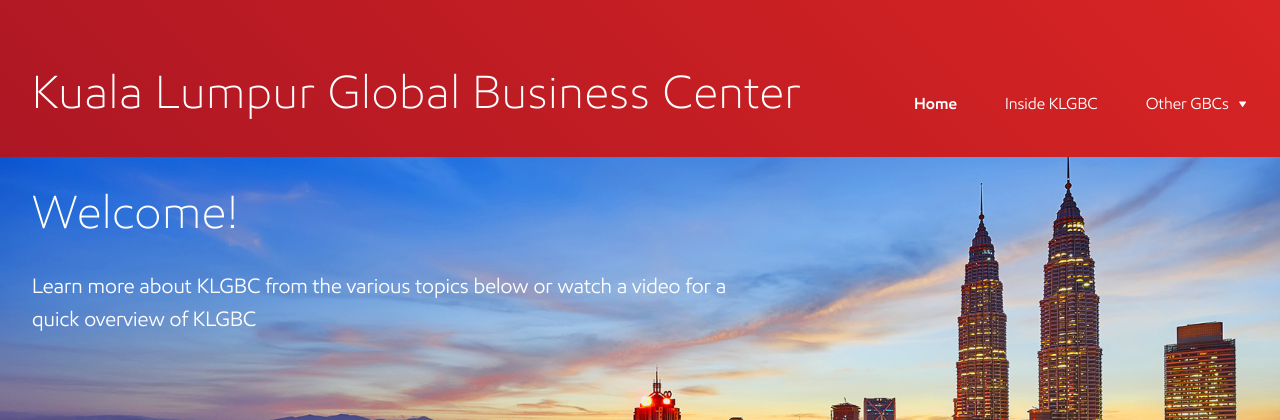
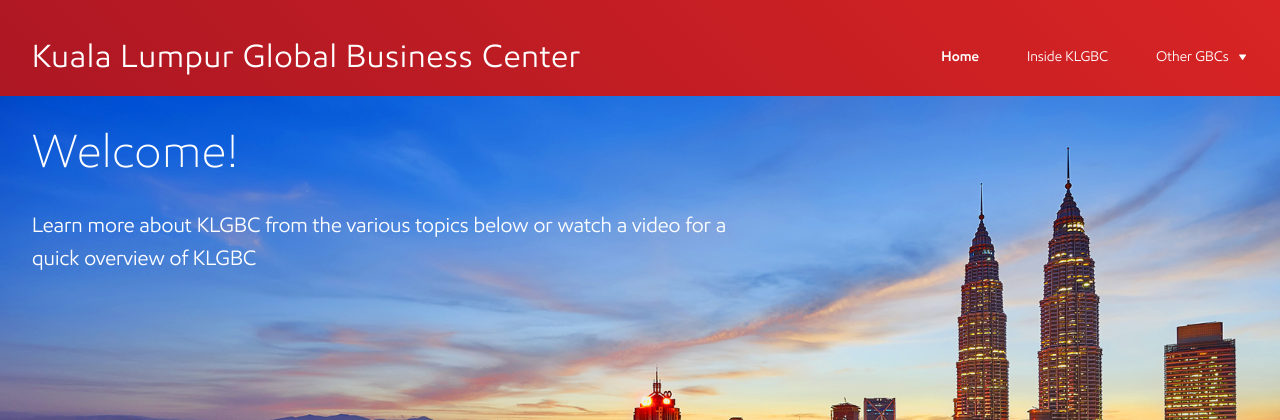
Before and after one commit to BeckyYunus/KLGBCsite, a Flask app: page / in a window 1280 px wide. Shown: the top 420 px of the page. Run offline with Flask 2, Linux system fonts and the light colour scheme; some web fonts are replaced.

Commit message:
Update index.html

```diff
--- a/templates/index.html
+++ b/templates/index.html
@@ -19,11 +19,11 @@
 	</head>
 	<body>
 
-<header class="em-c-header " role="banner">
+<header class="em-c-header em-c-header--condensed em-u-padding-top-double em-u-padding-bottom" role="banner">
   <div class="em-l-container em-c-header__inner">
     <div class="em-c-header__body">
       <div class="em-c-header__title-container">
-        <h2 class="em-c-header__title"><a href="#" rel="home" class="em-c-header__title-link">Kuala Lumpur Global Business Center</a></h2>
+        <h2 class="em-c-header__title em-u-font-style-regular  em-u-font-size-large-3"><a href="#" rel="home" class="em-c-header__title-link">Kuala Lumpur Global Business Center</a></h2>
       </div>
       <!-- end em-c-header__left -->
       <button class="em-c-btn em-c-btn--small em-c-btn--inverted em-c-header__nav-btn em-js-nav-trigger">
```
